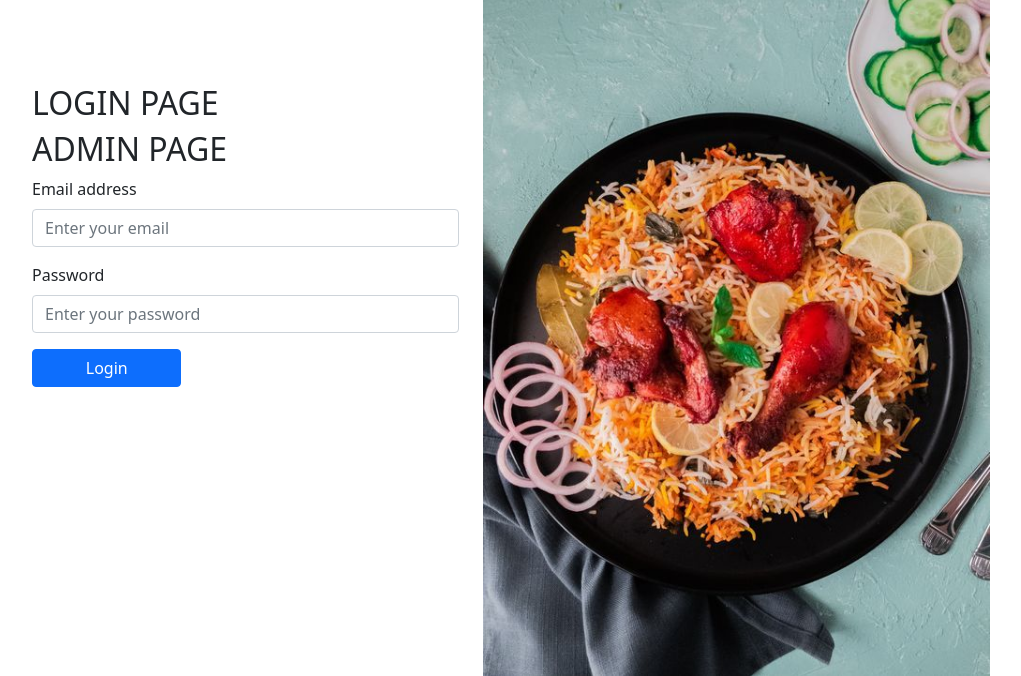
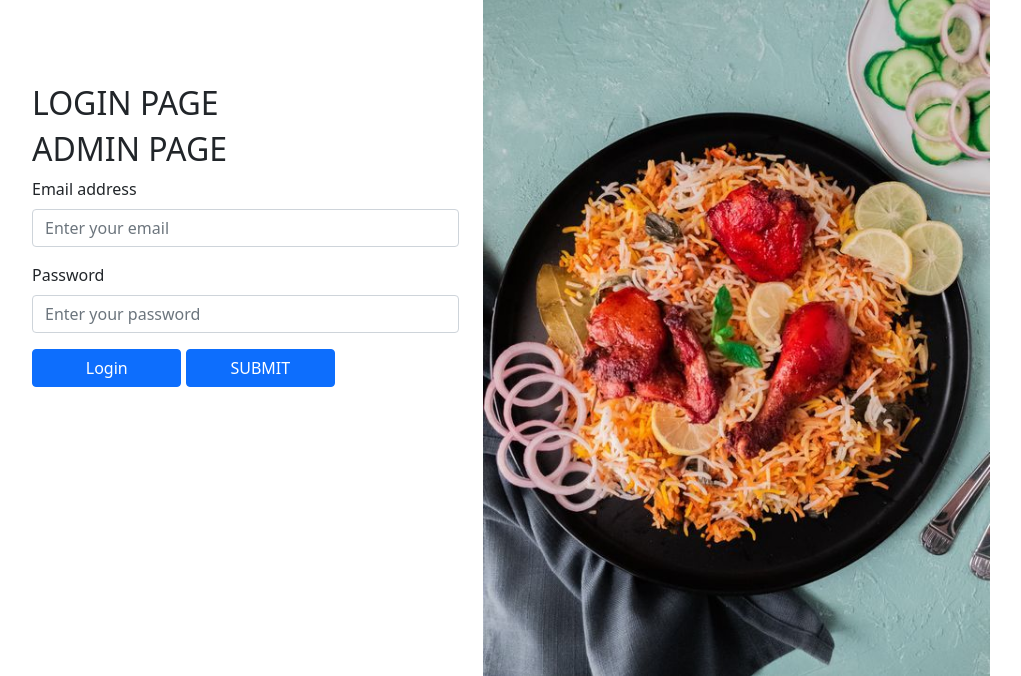
Before and after one commit to dhatchayani6/food, a PHP site: page /login.php in a window 1280 px wide. Shown: the part 40-716 px from the top of the page, without its empty margins (169-1190 px from the left). Run offline with PHP 8.4, Linux system fonts and the light colour scheme.

Commit message:
initial update

```diff
--- a/login.php
+++ b/login.php
@@ -73,6 +73,7 @@ if ($_SERVER["REQUEST_METHOD"] == "POST") {
                             <input type="password" class="form-control" id="password" name="password" placeholder="Enter your password">
                         </div>
                         <button type="submit" class="btn btn-primary">Login</button>
+                        <button type="submit" class="btn btn-primary">SUBMIT</button>
                     </form>
                 </div>
                 <div class="col-lg-6">
```
